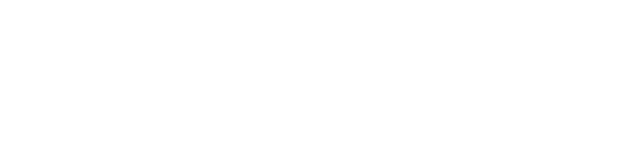
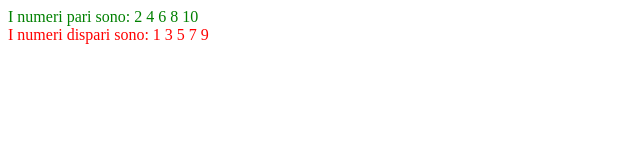
Before and after one commit to LeonardoMartignoni/js-jsnacks-blocco-2, a plain HTML site: page jsnack2/index.html in a window 1280 px wide. Shown: the whole page, without its empty margins (0-640 px from the left). Drawn offline with Linux system fonts and the light colour scheme.

Commit message:
Added JSnack2 Logic

```diff
--- a/jsnack2/index.html
+++ b/jsnack2/index.html
@@ -9,6 +9,9 @@
 </head>
 
 <body>
+    <div id="even_numbers"></div>
+    <div id="odd_numbers"></div>
+
     <script type="text/javascript" src="./js/main.js"></script>
 </body>
 
--- a/jsnack2/js/main.js
+++ b/jsnack2/js/main.js
@@ -0,0 +1,28 @@
+// Output Var
+const evenNumbers = document.getElementById('even_numbers');
+const oddNumbers = document.getElementById('odd_numbers');
+
+// Do il colore ai div
+oddNumbers.style = 'color: red';
+evenNumbers.style = 'color: green';
+
+// Creo un array di numeri
+const arrayNumbers = [1, 2, 3, 4, 5, 6, 7, 8, 9, 10];
+
+// Stampo un testo prima dei numeri fuori dal for
+evenNumbers.innerHTML = 'I numeri pari sono: '
+oddNumbers.innerHTML = 'I numeri dispari sono: '
+
+// Scorro la lista dell'array
+for (i = 0; i < arrayNumbers.length; i++) {
+
+    let currentArrayNumber = arrayNumbers[i];
+
+    if (currentArrayNumber % 2 == 0) {
+        evenNumbers.innerHTML += currentArrayNumber + ' ';
+    }
+    else {
+        oddNumbers.innerHTML += currentArrayNumber + ' ';
+    }
+
+}
```
